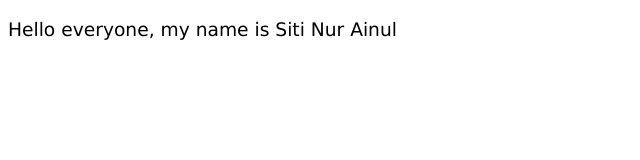
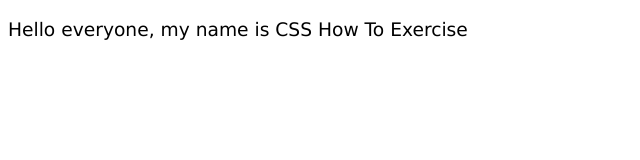
Before and after one commit to Nurainul-ctrl/web-css-exercises, a plain HTML site: page exercises/exercises1/index.html in a window 1280 px wide. Shown: the whole page, without its empty margins (0-640 px from the left). Drawn offline with Linux system fonts and the light colour scheme.

Commit message:
Update index.html

```diff
--- a/exercises/exercises1/index.html
+++ b/exercises/exercises1/index.html
@@ -6,6 +6,6 @@
     <link rel="stylesheet" href="style.css">
 </head>
 <body>
-    <p>Hello everyone, my name is Siti Nur Ainul</p>
+    <p>Hello everyone, my name is CSS How To Exercise</p>
 </body>
 </html>
```
